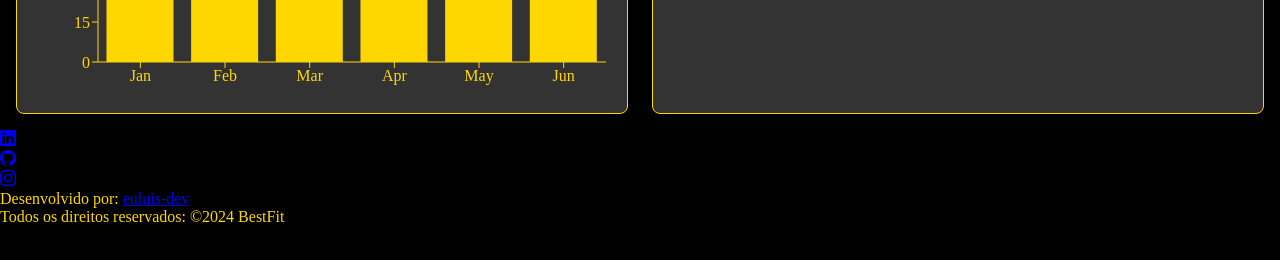
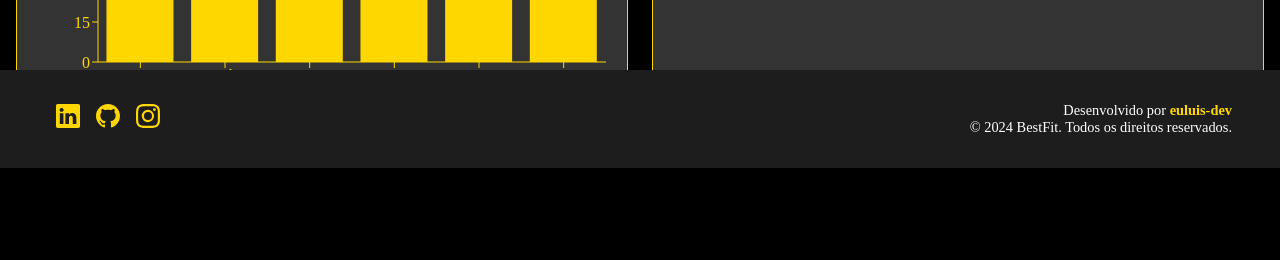
Before and after one commit to euluisdev/personal-app, a Next.js app: page /admin-dashboard in a window 1280 px wide. Shown: the part 632-892 px from the top of the page. Built offline with nearby package versions, Linux system fonts and the light colour scheme; no server answers; the database is empty.

Commit message:
add feature: footer component was styled with the footer.css file

```diff
--- a/src/components/footer.css
+++ b/src/components/footer.css
@@ -0,0 +1,93 @@
+:root {
+    --black: #1d1d1d;
+    --gold: #FFD700;
+    --white: #FFFFFF;
+}
+
+.footer-container {
+    background-color: var(--black);
+    color: var(--white);
+    padding: 2rem 1rem;
+    display: flex;
+    flex-direction: column;
+    align-items: center;
+    justify-content: center;
+    text-align: center;
+    width: 100%;
+    position: fixed;
+    bottom: 0;
+    left: 0;
+}
+
+.footer-icons ul {
+    list-style: none;
+    padding: 0;
+    display: flex;
+    justify-content: center;
+    margin-bottom: 1.5rem;
+}
+
+.footer-icons li {
+    margin: 0 0.5rem;
+}
+
+.footer-icons a {
+    color: var(--gold);
+    font-size: 1.5rem;
+    transition: color 0.3s ease;
+}
+
+.footer-icons a:hover {
+    color: var(--white);
+}
+
+.developed {
+    font-size: 0.9rem;
+}
+
+.developed a {
+    color: var(--gold);
+    text-decoration: none;
+    font-weight: bold;
+    transition: color 0.3s ease;
+}
+
+.developed a:hover {
+    color: var(--white);
+}
+
+/* icons */
+@keyframes pulse {
+    0% {
+        transform: scale(1);
+    }
+
+    50% {
+        transform: scale(1.1);
+    }
+
+    100% {
+        transform: scale(1);
+    }
+}
+
+.footer-icons a:hover {
+    animation: pulse 0.5s infinite;
+}
+
+/* media query min width 768px */
+@media (min-width: 768px) {
+    .footer-container {
+        flex-direction: row;
+        justify-content: space-between;
+        padding: 2rem 3rem;
+    }
+
+    .footer-icons ul {
+        margin-bottom: 0;
+    }
+
+    .developed {
+        text-align: right;
+    }
+}
--- a/src/components/footer.js
+++ b/src/components/footer.js
@@ -1,9 +1,4 @@
-import {
-    BsLinkedin,
-    BsGithub,
-    BsInstagram,
-} from 'react-icons/bs';
-
+import { BsLinkedin, BsGithub, BsInstagram } from 'react-icons/bs';
 import './footer.css';
 
 const Footer = () => {
@@ -11,14 +6,14 @@ const Footer = () => {
     <footer className="footer-container">
       <div className="footer-icons">
         <ul>
-                <li><a href="https://www.linkedin.com/in/luis-figueiredo-077aba1a3/"><BsLinkedin /></a></li>
-                <li><a href="https://github.com/euluisdev"><BsGithub /></a></li>
-                <li> <a href="https://github.com/euluisdev"><BsInstagram /></a></li>
+          <li><a href="https://www.linkedin.com/in/luis-figueiredo-077aba1a3/" aria-label="LinkedIn"><BsLinkedin /></a></li>
+          <li><a href="https://github.com/euluisdev" aria-label="GitHub"><BsGithub /></a></li>
+          <li><a href="https://www.instagram.com/seuinstagram" aria-label="Instagram"><BsInstagram /></a></li>
         </ul>
       </div>
       <div className="developed">
-            <p>Desenvolvido por: <a href="https://github.com/euluisdev">euluis-dev</a></p>
-            <p>Todos os direitos reservados: &copy;2024 BestFit</p>
+        <p>Desenvolvido por <a href="https://github.com/euluisdev">euluis-dev</a></p>
+        <p>&copy; 2024 BestFit. Todos os direitos reservados.</p>
       </div>
     </footer>
   )
```
Lines whose indentation alone changed are shown as unchanged.
